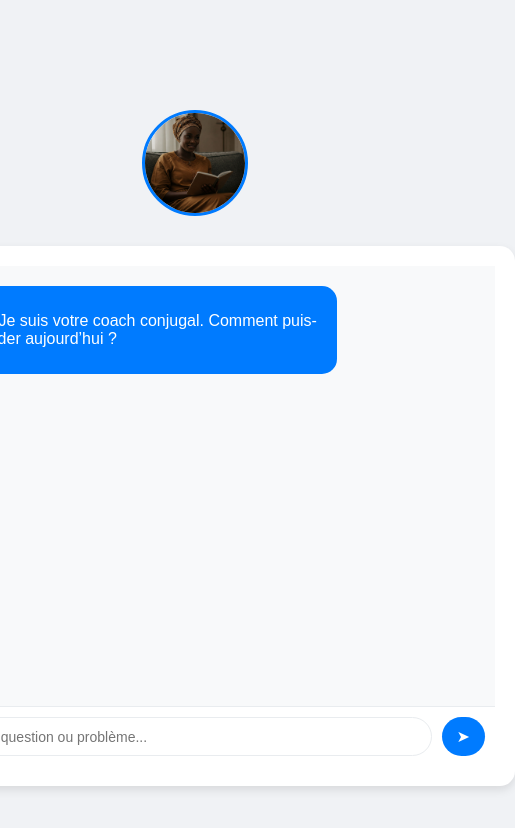
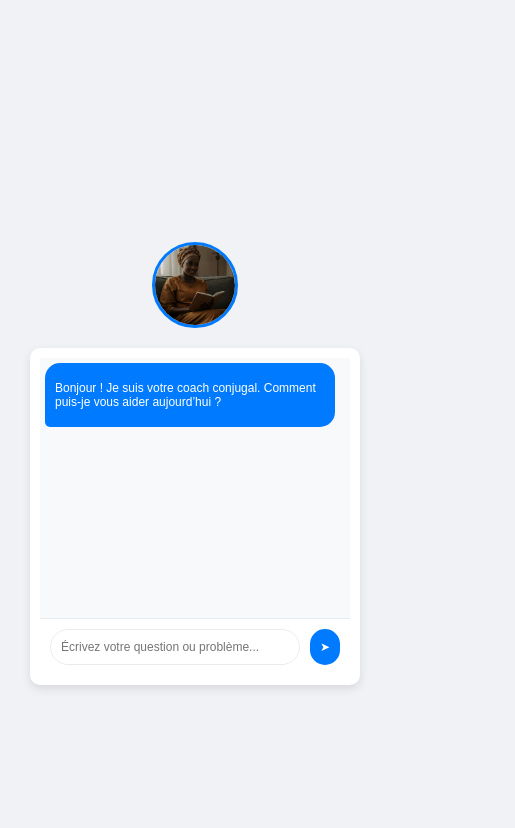
Before and after one commit to cedric-kouakou/chatbot-coach-conjugal, a website: page public/index.html in a window 390 px wide. Shown: the whole page, 515 px wide, since content can reach past the window. Drawn offline with Linux system fonts and the light colour scheme.

Commit message:
salutation et resposive

```diff
--- a/public/style.css
+++ b/public/style.css
@@ -4,9 +4,10 @@
   display: flex;
   justify-content: center;
   align-items: center;
-  height: 100vh;
+  min-height: 100vh;
   background-color: #f0f2f5;
   margin: 0;
+  padding: 20px; /* Ajout de padding pour les petits écrans */
 }
 
 /* Conteneur principal */
@@ -15,8 +16,9 @@
   justify-content: center;
   align-items: center;
   gap: 20px; /* Espacement entre les éléments */
-  width: 90%;
+  width: 100%;
   max-width: 1200px;
+  padding: 20px; /* Ajout de padding pour les petits écrans */
 }
 
 /* Styles des images */
@@ -29,7 +31,8 @@
 
 /* Chat au centre */
 .chat-container {
-  width: 600px;
+  width: 100%;
+  max-width: 600px; /* Limite la largeur maximale */
   background: white;
   border-radius: 15px;
   box-shadow: 0 4px 10px rgba(0, 0, 0, 0.1);
@@ -46,7 +49,7 @@
   display: flex;
   flex-direction: column;
   background-color: #f8f9fa;
-  padding: 20px;
+  padding: 10px; /* Réduit le padding pour les petits écrans */
 }
 
 /* Conteneur des messages */
@@ -116,10 +119,65 @@
   .wrapper {
     flex-direction: column;
     align-items: center;
+    gap: 10px; /* Réduit l'espacement */
   }
 
   .coach-image {
-    width: 100px;
+    width: 100px; /* Réduit la taille de l'image */
     margin-bottom: 10px;
   }
+
+  .chat-container {
+    padding: 10px; /* Réduit le padding */
+  }
+
+  #chat-box {
+    height: 300px; /* Réduit la hauteur de la zone de chat */
+    padding: 5px; /* Réduit le padding */
+  }
+
+  .bot-message, .user-message {
+    max-width: 80%; /* Augmente la largeur des messages */
+    padding: 8px 12px; /* Réduit le padding */
+    font-size: 14px; /* Réduit la taille de la police */
+  }
+
+  #user-input {
+    font-size: 12px; /* Réduit la taille de la police */
+  }
+
+  #send-btn {
+    padding: 8px 12px; /* Réduit le padding */
+    font-size: 14px; /* Réduit la taille de la police */
+  }
 }
+
+/* Responsive pour très petits écrans (mobile) */
+@media (max-width: 480px) {
+  .coach-image {
+    width: 80px; /* Réduit encore la taille de l'image */
+  }
+
+  .chat-container {
+    border-radius: 10px; /* Réduit le rayon de la bordure */
+  }
+
+  #chat-box {
+    height: 250px; /* Réduit encore la hauteur de la zone de chat */
+  }
+
+  .bot-message, .user-message {
+    max-width: 90%; /* Augmente encore la largeur des messages */
+    padding: 6px 10px; /* Réduit encore le padding */
+    font-size: 12px; /* Réduit encore la taille de la police */
+  }
+
+  #user-input {
+    font-size: 12px; /* Réduit encore la taille de la police */
+  }
+
+  #send-btn {
+    padding: 6px 10px; /* Réduit encore le padding */
+    font-size: 12px; /* Réduit encore la taille de la police */
+  }
+}
--- a/server.js
+++ b/server.js
@@ -14,7 +14,8 @@
     'amour', 'couple', 'relation', 'conflit', 'communication', 'mariage',
     'divorce', 'problème', 'dispute', 'famille', 'infidélité', 'confiance',
     'émotion', 'sentiment', 'partenaire', 'mari', 'femme', 'conjoint', 'conjointe', 'copain',
-    'copine', 'amant', 'amante', 'fiancé', 'fiancée', 'femme', 'homme', ' partenaire'
+    'copine', 'amant', 'amante', 'fiancé', 'fiancée', 'femme', 'homme', ' partenaire',
+    'bonjour', 'salut', 'hello', 'aide', 'conseil', 'santé', 'bien-être', 'stress', 'dépression'
 
 
 
```
